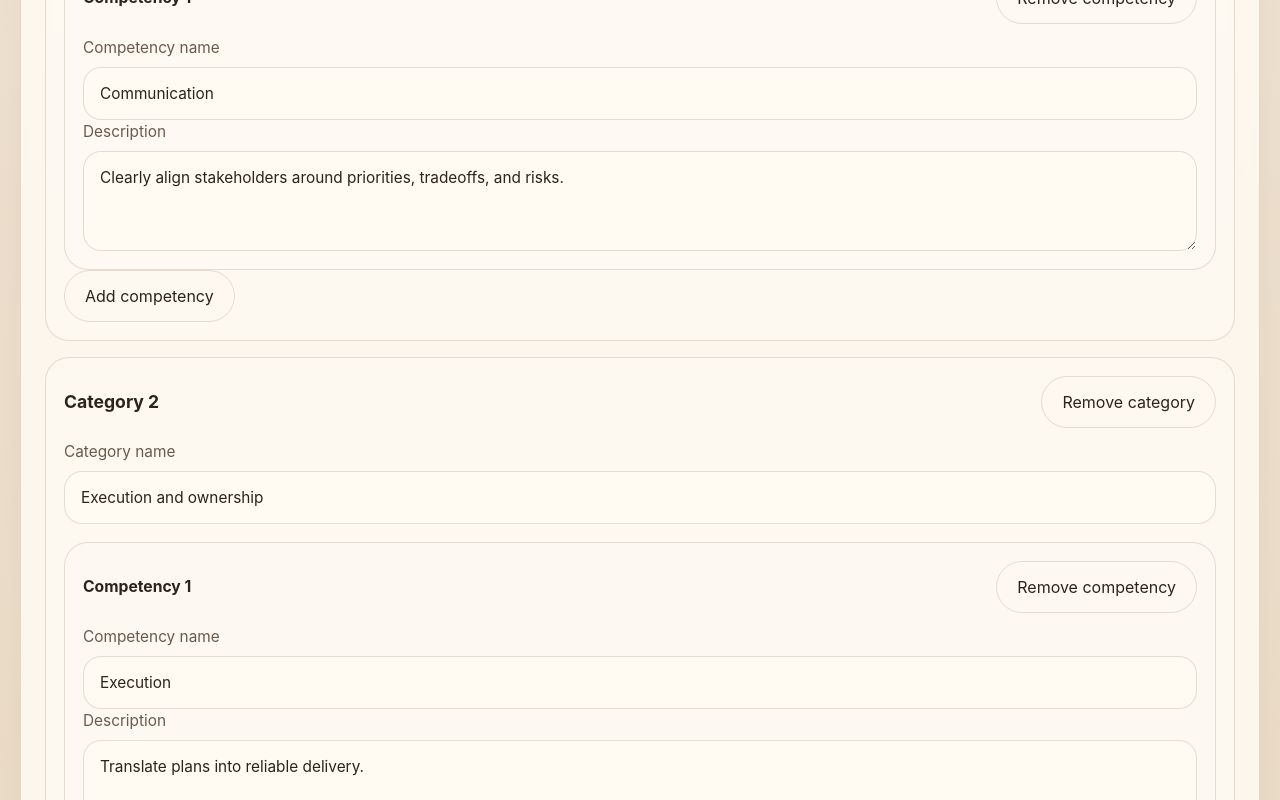
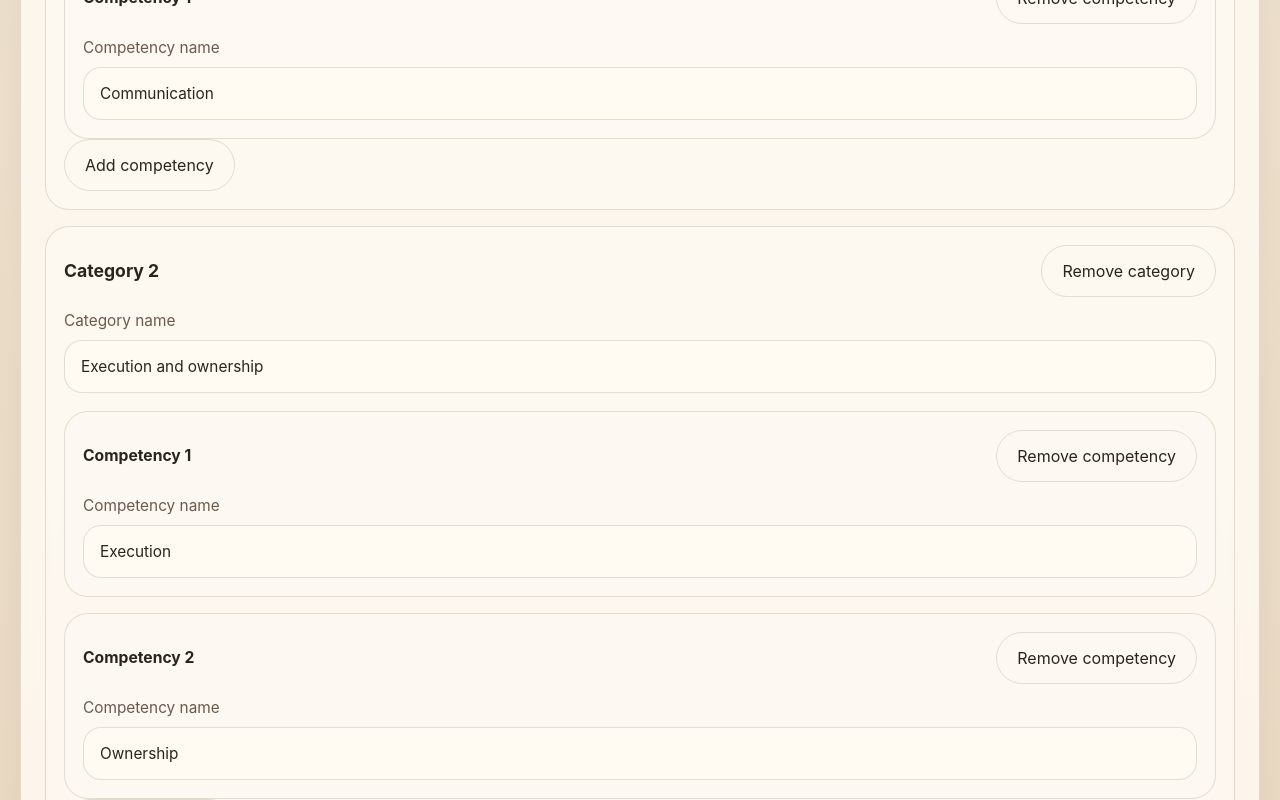
Before and after one commit to arraine/accomplishments, a Next.js app: page /competencies in a window 1280 px wide. Shown: the part 1360-2160 px from the top of the page. Built offline with nearby package versions, Linux system fonts and the light colour scheme; no server answers.

Commit message:
Simplify competency entry form

```diff
--- a/app/competencies/page.tsx
+++ b/app/competencies/page.tsx
@@ -281,20 +281,6 @@ export default function CompetenciesPage() {
                           placeholder="Example: Communication"
                         />
                       </label>
-
-                      <label>
-                        Description
-                        <textarea
-                          value={competency.description}
-                          onChange={(event) =>
-                            updateCompetency(category.id, competency.id, {
-                              description: event.target.value
-                            })
-                          }
-                          rows={3}
-                          placeholder="Example: Clearly align stakeholders around priorities, risks, and tradeoffs."
-                        />
-                      </label>
                     </article>
                   ))}
                 </div>
```
